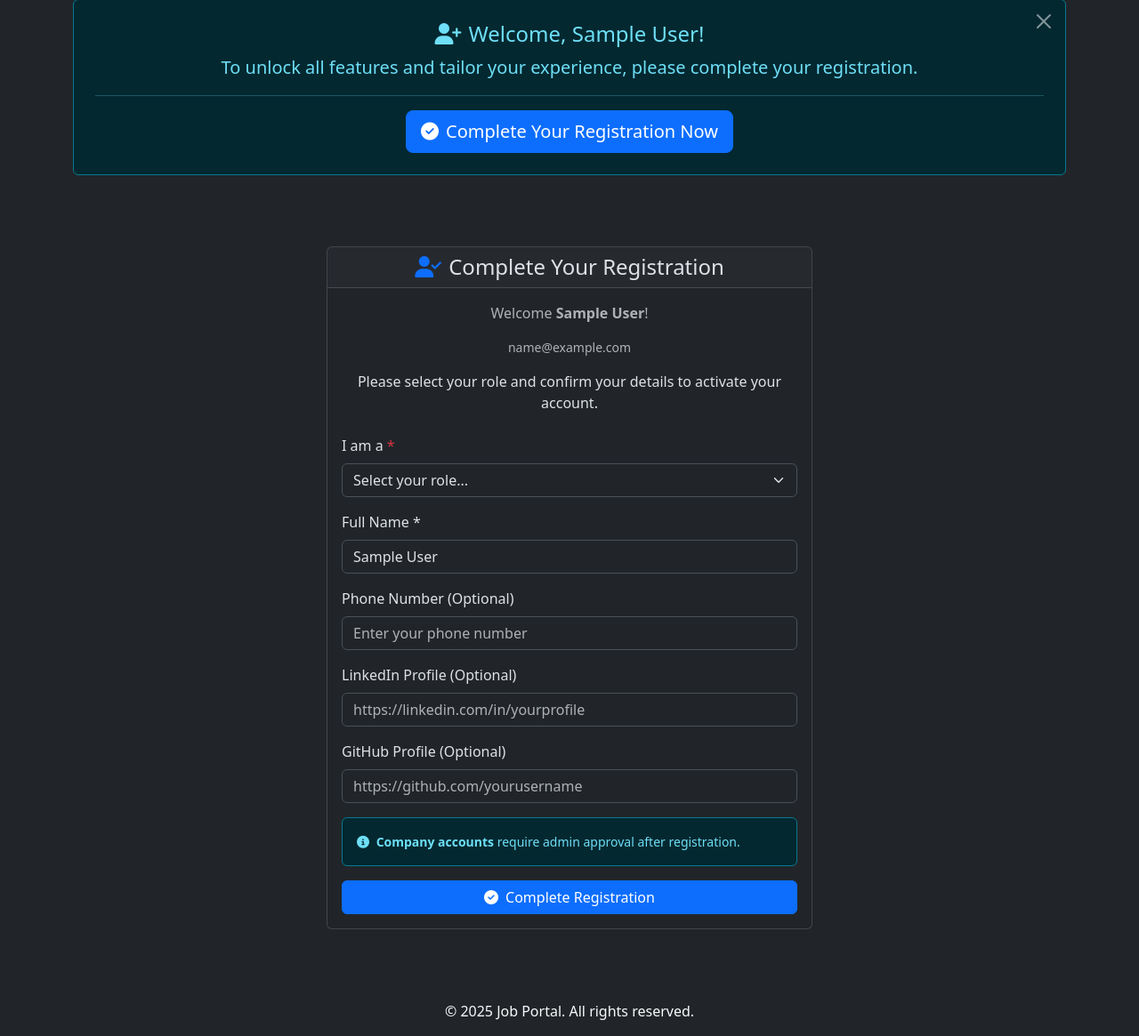
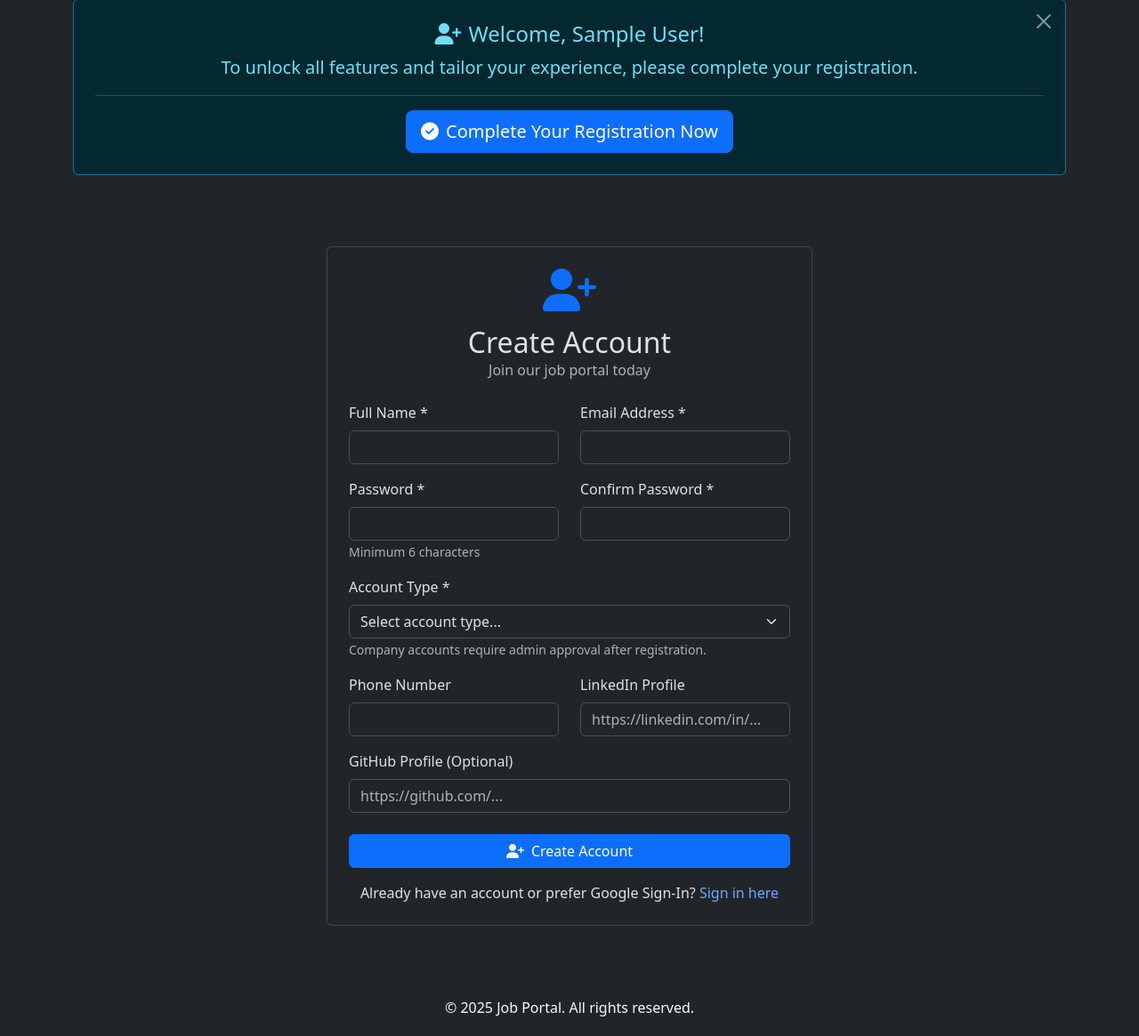
Before and after one commit to Disha-01-alt/Job-Portal, a Flask app: template templates/auth/register.html in a window 1280 px wide. Shown: the part 87-1252 px from the top of the page at 89% size. After the commit the page ends 1230 px from the top, so only its background shows below. Run offline with Flask 3, Linux system fonts and the light colour scheme; the template is opened without the code that fills it, so the values that code supplies are empty; the visitor is signed in with stand-in values (Sample User, id 1).

Commit message:
Update register.html

```diff
--- a/templates/auth/register.html
+++ b/templates/auth/register.html
@@ -1,74 +1,120 @@
 {% extends "base.html" %}
 
-{% block title %}Complete Your Registration - Job Portal{% endblock %}
+{% block title %}Register - Job Portal{% endblock %}
 
 {% block content %}
 <div class="container py-5">
     <div class="row justify-content-center">
-        <div class="col-md-6">
+        <div class="col-md-8 col-lg-6">
             <div class="card">
-                <div class="card-header text-center">
-                    <h4 class="mb-0">
-                        <i class="fas fa-user-check me-2 text-primary"></i>Complete Your Registration
-                    </h4>
-                </div>
-                <div class="card-body">
+                <div class="card-body p-4">
                     <div class="text-center mb-4">
-                        {# Use current_user for name if available, else session data as fallback #}
-                        <p class="text-muted">Welcome <strong>{{ current_user_name if current_user_name else (session.get('google_name') or 'New User') }}</strong>!</p>
-                        <p class="small text-muted">{{ current_user_email if current_user_email else session.get('google_email') }}</p>
-                        <p>Please select your role and confirm your details to activate your account.</p>
+                        <i class="fas fa-user-plus text-primary" style="font-size: 3rem;"></i>
+                        <h2 class="mt-3 mb-0">Create Account</h2>
+                        <p class="text-muted">Join our job portal today</p>
                     </div>
 
                     <form method="POST">
-                        <div class="mb-3">
-                            <label for="role" class="form-label">I am a <span class="text-danger">*</span></label>
-                            <select class="form-select" id="role" name="role" required>
-                                <option value="">Select your role...</option>
-                                <option value="candidate" {{ 'selected' if request.form.role == 'candidate' else '' }}>Job Seeker / Student</option>
-                                <option value="company" {{ 'selected' if request.form.role == 'company' else '' }}>Company / HR Representative</option>
-                            </select>
+                        <div class="row">
+                            <div class="col-md-6 mb-3">
+                                <label for="full_name" class="form-label">Full Name *</label>
+                                <input type="text" class="form-control" id="full_name" name="full_name" value="{{ form_data.full_name if form_data else '' }}" required>
+                            </div>
+                            <div class="col-md-6 mb-3">
+                                <label for="email" class="form-label">Email Address *</label>
+                                <input type="email" class="form-control" id="email" name="email" value="{{ form_data.email if form_data else '' }}" required>
+                            </div>
+                        </div>
+                        <div class="row">
+                            <div class="col-md-6 mb-3">
+                                <label for="password" class="form-label">Password *</label>
+                                <input type="password" class="form-control" id="password" name="password" required minlength="6">
+                                <small class="text-muted">Minimum 6 characters</small>
+                            </div>
+                            <div class="col-md-6 mb-3">
+                                <label for="confirm_password" class="form-label">Confirm Password *</label>
+                                <input type="password" class="form-control" id="confirm_password" name="confirm_password" required>
+                            </div>
                         </div>
 
                         <div class="mb-3">
-                            <label for="full_name" class="form-label">Full Name *</label>
-                            <input type="text" class="form-control" id="full_name" name="full_name"
-                                   value="{{ request.form.full_name or (current_user_name if current_user_name else (session.get('google_name') or '')) }}"
-                                   placeholder="Enter your full name" required>
+                            <label for="role" class="form-label">Account Type *</label>
+                            <select class="form-select" id="role" name="role" required>
+                                <option value="">Select account type...</option>
+                                <option value="candidate" {% if (form_data and form_data.role == 'candidate') or (not form_data and pre_selected_role == 'candidate') %}selected{% endif %}>
+                                    Candidate/Student
+                                </option>
+                                <option value="company" {% if (form_data and form_data.role == 'company') or (not form_data and pre_selected_role == 'company') %}selected{% endif %}>
+                                    Company/HR Representative
+                                </option>
+                            </select>
+                            <small class="text-muted">Company accounts require admin approval after registration.</small>
                         </div>
 
-                        <div class="mb-3">
-                            <label for="phone" class="form-label">Phone Number (Optional)</label>
-                            <input type="tel" class="form-control" id="phone" name="phone"
-                                   value="{{ request.form.phone or '' }}" placeholder="Enter your phone number">
+                        <div class="row">
+                            <div class="col-md-6 mb-3">
+                                <label for="phone" class="form-label">Phone Number</label>
+                                <input type="tel" class="form-control" id="phone" name="phone" value="{{ form_data.phone if form_data else '' }}">
+                            </div>
+                            <div class="col-md-6 mb-3">
+                                <label for="linkedin" class="form-label">LinkedIn Profile</label>
+                                <input type="url" class="form-control" id="linkedin" name="linkedin" value="{{ form_data.linkedin if form_data else '' }}" placeholder="https://linkedin.com/in/...">
+                            </div>
+                        </div>
+                        <div class="mb-4">
+                            <label for="github" class="form-label">GitHub Profile (Optional)</label>
+                            <input type="url" class="form-control" id="github" name="github" value="{{ form_data.github if form_data else '' }}" placeholder="https://github.com/...">
                         </div>
 
-                        <div class="mb-3">
-                            <label for="linkedin" class="form-label">LinkedIn Profile (Optional)</label>
-                            <input type="url" class="form-control" id="linkedin" name="linkedin"
-                                   value="{{ request.form.linkedin or '' }}" placeholder="https://linkedin.com/in/yourprofile">
-                        </div>
+                        <button type="submit" class="btn btn-primary w-100 mb-3">
+                            <i class="fas fa-user-plus me-2"></i>Create Account
+                        </button>
+                    </form>
 
-                        <div class="mb-3">
-                            <label for="github" class="form-label">GitHub Profile (Optional)</label>
-                            <input type="url" class="form-control" id="github" name="github"
-                                   value="{{ request.form.github or '' }}" placeholder="https://github.com/yourusername">
-                        </div>
-
-                        <div class="alert alert-info small">
-                            <i class="fas fa-info-circle me-1"></i>
-                            <strong>Company accounts</strong> require admin approval after registration.
-                        </div>
-
-                        <div class="d-grid">
-                            <button type="submit" class="btn btn-primary">
-                                <i class="fas fa-check-circle me-2"></i>Complete Registration
-                            </button>
-                        </div>
-                    </form>
+                    <div class="text-center">
+                        <p class="mb-0">Already have an account or prefer Google Sign-In?
+                            <a href="{{ url_for('google_auth.login') }}" class="text-decoration-none">
+                                Sign in here
+                            </a>
+                        </p>
+                    </div>
                 </div>
             </div>
         </div>
     </div>
 </div>
+
+<script>
+// Simple client-side password confirmation validation
+document.addEventListener('DOMContentLoaded', function() {
+    const passwordInput = document.getElementById('password');
+    const confirmPasswordInput = document.getElementById('confirm_password');
+    const form = document.querySelector('form'); // Or give your form an ID
+
+    function validatePasswords() {
+        if (passwordInput.value !== confirmPasswordInput.value) {
+            confirmPasswordInput.setCustomValidity('Passwords do not match.');
+            confirmPasswordInput.reportValidity(); // Show the validation message
+        } else {
+            confirmPasswordInput.setCustomValidity('');
+        }
+    }
+
+    if (passwordInput && confirmPasswordInput) {
+        passwordInput.addEventListener('input', validatePasswords);
+        confirmPasswordInput.addEventListener('input', validatePasswords);
+    }
+
+    // Optional: Prevent form submission if passwords don't match, though HTML5 'required' helps
+    // if(form) {
+    //     form.addEventListener('submit', function(event) {
+    //         if (passwordInput.value !== confirmPasswordInput.value) {
+    //             event.preventDefault(); // Stop submission
+    //             validatePasswords(); // Ensure message is shown
+    //             flash('Passwords do not match.', 'error'); // This won't work directly, use JS to show message
+    //         }
+    //     });
+    // }
+});
+</script>
 {% endblock %}
```
